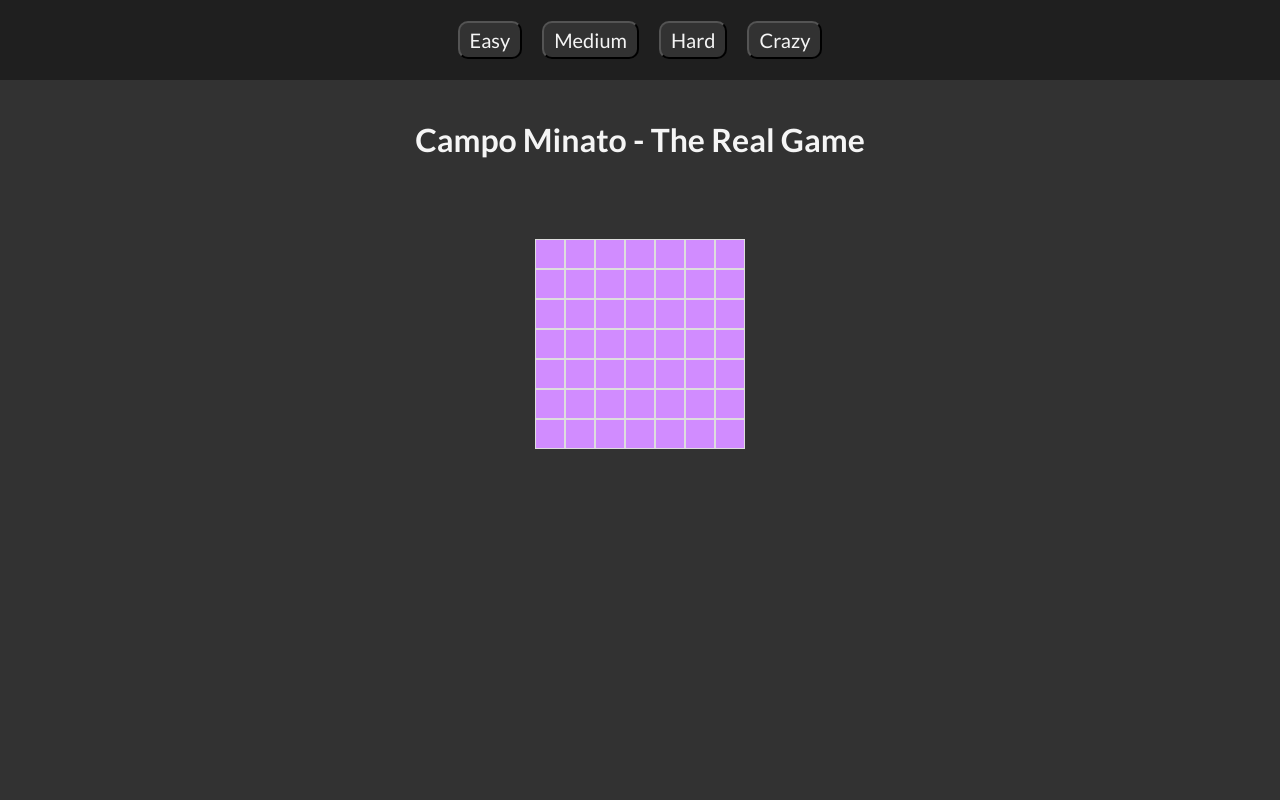
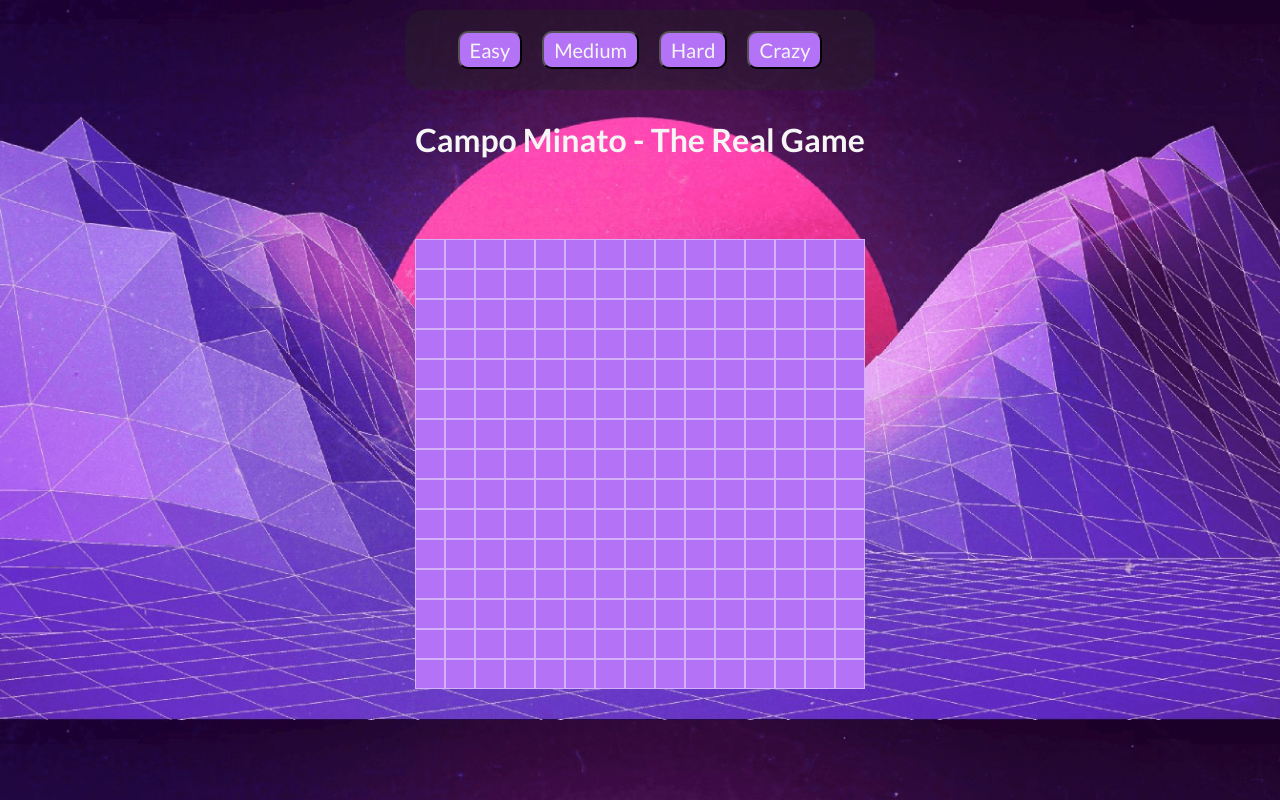
Before and after one commit to MarcoCusenza/js-campominato-dom, a plain HTML site: page index.html in a window 1280 px wide. Drawn offline with Linux system fonts and the light colour scheme.

Commit message:
beautify

```diff
--- a/css/style.css
+++ b/css/style.css
@@ -3,9 +3,15 @@
     margin: 0;
     padding: 0;
     box-sizing: border-box;
-    background-color:rgb(50, 50, 50);
     color: whitesmoke;
     font-family: 'Lato', sans-serif;
+}
+
+body{
+    background-image: url("../img/wp3.jpg");
+    background-size: cover;
+    background-position: center;
+    position: relative;
 }
 
 .clearfix{
@@ -22,13 +28,19 @@
 /* HEADER */
 header{
     height: 80px;
-    background-color: rgb(31, 31, 31);
+    width: 470px;
+    background-color: rgba(36, 36, 36, 0.397);
+    border-radius: 20px;
+    margin: 0 auto;
     display: flex;
     justify-content: center;
     align-items: center;
+    position: relative;
+    top: 10px;
 }
 
 header button{
+    background-color: #b473f6;
     font-size: 20px;
     border-radius: 10px;
     margin: 0 10px;
@@ -39,6 +51,8 @@ header button{
 
 /* MAIN */
 main{
+    height: 80vh;
+    width: 100vw;
     display: flex;
     flex-direction: column;
     align-items: center;
@@ -49,8 +63,8 @@ main h1{
 }
 
 #grid{
-    background-color: rgb(100, 100, 100);
     margin-top: 80px;
+    border-radius: 10px;
     user-select: none;
     -webkit-user-select: none;
 }
@@ -78,20 +92,21 @@ main h1{
 .box{
     width: 30px;
     height: 30px;
-    background-color: rgb(209, 140, 255);
-    border: 1px solid rgb(221, 221, 221);
+    background-color: #e5328f;
     float: left;
-    color: black;
+    color: whitesmoke;
     font-size: 22px;
     text-align: center;
     cursor: pointer;
     position: relative;
+    border-radius: 5px;
 }
 
 .overlay{
     width: 100%;
     height: 100%;
-    background-color: rgb(209, 140, 255);
+    background-color: #b473f6;
+    border: 1px solid rgba(255, 255, 255, 0.431);
     position: absolute;
     top: 0;
     left: 0;
@@ -107,11 +122,14 @@ main h1{
     background: none;
 }
 
-.active{
-    background-color: ;
+#result{
+    font-size: 40px;
+    animation: bw 1s infinite;
 }
 
-#result{
-    font-size: 40px;
+@keyframes bw {
+    50% {color: whitesmoke;}
+    51% {color: black;}
+    99% {color: black;}
 }
 /* /MAIN */
--- a/js/script.js
+++ b/js/script.js
@@ -13,7 +13,7 @@ const hard = document.querySelector(".hardBtn");
 const crazy = document.querySelector(".crazyBtn");
 
 //Inizializzazione griglia modalità easy
-changeDifficulty(0);
+changeDifficulty(2);
 
 
 //Check cambio difficoltà --> nuova partita
```
Also changed, not shown: img/wp3.jpg (added).
